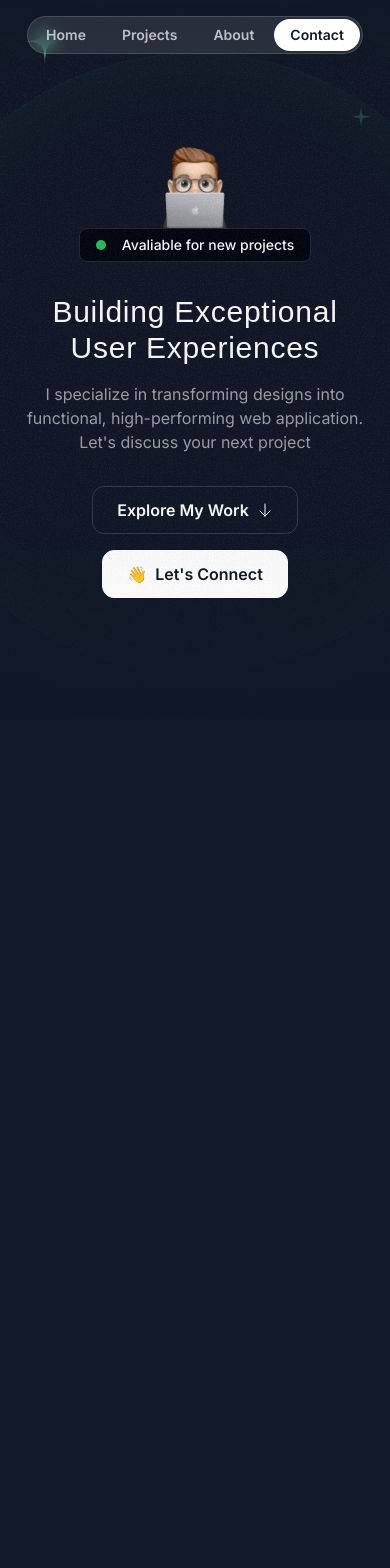
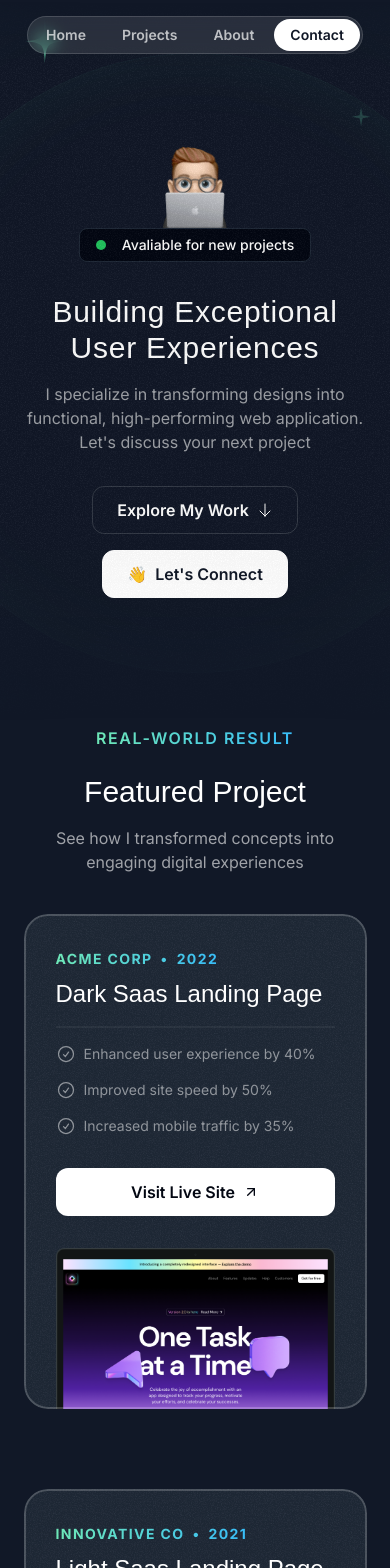
Before and after one commit to shakhawatsalam/front-end-tribe-portfolio, a Next.js app: page / in a window 390 px wide. Shown: the top 1568 px of the page. Before the commit the page ends 973 px from the top, so only its background shows below. Built offline with nearby package versions, Linux system fonts and the light colour scheme; a web font is replaced by a local one.

Commit message:
[Featured project section is done]

```diff
--- a/src/app/globals.css
+++ b/src/app/globals.css
@@ -7,7 +7,13 @@
     @apply px-4 py-1.5 rounded-full text-white/70 text-sm font-semibold hover:bg-white/10 hover:text-white transition duration-300;
   }
 
-  .hero-ring{
-    @apply absolute inset-0 border top-1/2 left-1/2 -translate-x-1/2 -translate-y-1/2 rounded-full border-emerald-300/5 shadow-[0_0_80px_inset] shadow-emerald-300/5
+  .hero-ring {
+    @apply absolute inset-0 border top-1/2 left-1/2 -translate-x-1/2 -translate-y-1/2 rounded-full border-emerald-300/5 shadow-[0_0_80px_inset] shadow-emerald-300/5;
   }
 }
+
+@layer utilities {
+  .container {
+    @apply lg:max-w-5xl;
+  }
+}
--- a/src/app/page.tsx
+++ b/src/app/page.tsx
@@ -1,11 +1,13 @@
 import { Header } from "@/sections/Header";
 import { HeroSection } from "@/sections/Hero";
+import { ProjectsSection } from "@/sections/Projects";
 
 export default function Home() {
   return (
     <div>
       <Header />
       <HeroSection />
+      <ProjectsSection />
     </div>
   );
 }
--- a/src/sections/Hero.tsx
+++ b/src/sections/Hero.tsx
@@ -8,7 +8,7 @@
 export const HeroSection = () => {
   return (
     <div className='py-32 md:py-48 lg:py-60 relative z-0 overflow-x-clip'>
-      <div className='absolute inset-0 [mask-image:linear-gradient(to_bottom,transparent,black_10%,black_70%,transparent)]'>
+      <div className='absolute inset-0 [mask-image:linear-gradient(to_bottom,transparent,black_10%,black_70%,transparent)] pointer-events-none'>
         <div
           className='absolute inset-0 -z-30 opacity-5'
           style={{
--- a/src/sections/Projects.tsx
+++ b/src/sections/Projects.tsx
@@ -1,6 +1,10 @@
 import darkSaasLandingPage from "@/assets/images/dark-saas-landing-page.png";
 import lightSaasLandingPage from "@/assets/images/light-saas-landing-page.png";
 import aiStartupLandingPage from "@/assets/images/ai-startup-landing-page.png";
+import Image from "next/image";
+import CheckCircleIcon from "@/assets/icons/check-circle.svg";
+import ArrowUpRightIcon from "@/assets/icons/arrow-up-right.svg";
+import grainImage from "@/assets/images/grain.jpg";
 
 const portfolioProjects = [
   {
@@ -42,5 +46,70 @@
 ];
 
 export const ProjectsSection = () => {
-  return <div>Projects Section</div>;
+  return (
+    <section className='pb-16 lg:py-24'>
+      <div className='container'>
+        <div className='flex justify-center'>
+          <p className='uppercase font-semibold tracking-widest bg-gradient-to-r from-emerald-300 to-sky-400 text-transparent bg-clip-text text-center'>
+            Real-World Result
+          </p>
+        </div>
+        <h2 className='font-serif text-3xl md:text-5xl text-center mt-6'>
+          Featured Project
+        </h2>
+        <p className='text-center md:text-lg lg:text-xl text-white/60 mt-4 max-w-md mx-auto'>
+          See how I transformed concepts into engaging digital experiences
+        </p>
+        <div className='flex flex-col gap-20 mt-10 md:mt-20'>
+          {portfolioProjects.map((project) => (
+            <div
+              key={project.title}
+              className="bg-gray-800 rounded-3xl z-0 overflow-hidden after:z-10 relative after:content-[''] after:absolute after:inset-0 after:outline-2 after:outline after:-outline-offset-2 after:rounded-3xl after:outline-white/20 px-8 pt-8 md:pt-12 md:px-10 lg:pt-16 lg:px-20 after:pointer-events-none">
+              <div
+                className='absolute inset-0 -z-20 opacity-5'
+                style={{
+                  backgroundImage: `url(${grainImage.src})`,
+                }}></div>
+              <div className='lg:grid lg:grid-cols-2 lg:gap-16'>
+                <div className='lg:pb-16'>
+                  <div className='bg-gradient-to-r from-emerald-300 to-sky-400 inline-flex gap-2 font-bold uppercase tracking-widest text-sm text-transparent bg-clip-text'>
+                    <span>{project.company}</span>
+                    <span>&bull;</span>
+                    <span>{project.year}</span>
+                  </div>
+                  <h3 className='font-serif text-2xl mt-2 md:mt-5 md:text-4xl'>
+                    {project.title}
+                  </h3>
+                  <hr className='border-t-2 border-white/5 mt-4 md:mt-5' />
+                  <ul className='flex flex-col gap-4 mt-4 md:mt-5'>
+                    {project.results.map((result) => (
+                      <li
+                        key={result.title}
+                        className='flex gap-2 text-sm md:text-base text-white/50'>
+                        <CheckCircleIcon className='size-5 md:size-6' />
+                        <span>{result.title}</span>
+                      </li>
+                    ))}
+                  </ul>
+                  <a href={project.link}>
+                    <button className='bg-white text-gray-950 h-12 w-full md:w-auto px-6 rounded-xl font-semibold inline-flex items-center justify-center gap-2 mt-8'>
+                      <span>Visit Live Site</span>
+                      <ArrowUpRightIcon className='size-4' />
+                    </button>
+                  </a>
+                </div>
+                <div className="relative">
+                  <Image
+                    src={project.image}
+                    alt={project.title}
+                    className='mt-8 -mb-4 md:-mb-0 lg:mt-0 lg:absolute lg:h-full lg:w-auto lg:max-w-none'
+                  />
+                </div>
+              </div>
+            </div>
+          ))}
+        </div>
+      </div>
+    </section>
+  );
 };
```
